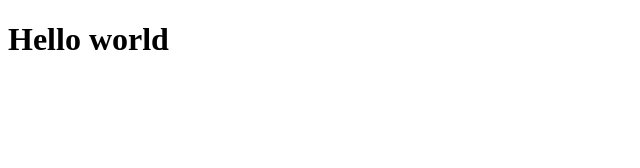
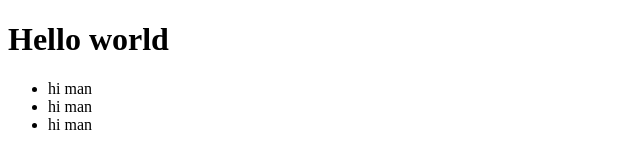
Before and after one commit to kadyrov2505/firstlesson, a plain HTML site: page index.html in a window 1280 px wide. Shown: the whole page, without its empty margins (0-640 px from the left). Drawn offline with Linux system fonts and the light colour scheme.

Commit message:
added new files

```diff
--- a/index.html
+++ b/index.html
@@ -10,5 +10,12 @@
 
     <h1>Hello world</h1>
 
+
+    <ul>
+        <li>hi man</li>
+        <li>hi man</li>
+        <li>hi man</li>
+    </ul>
+
 </body>
 </html>
```
